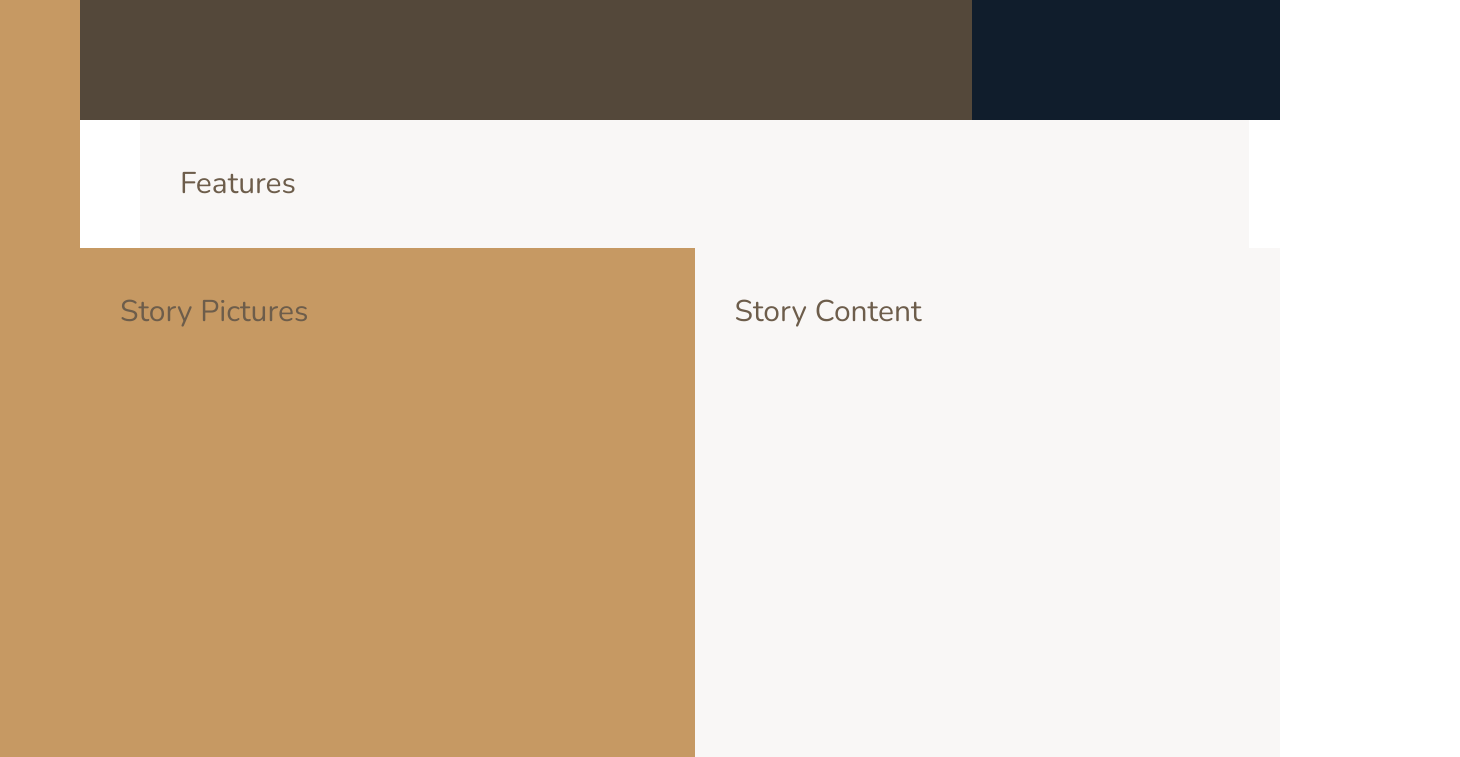
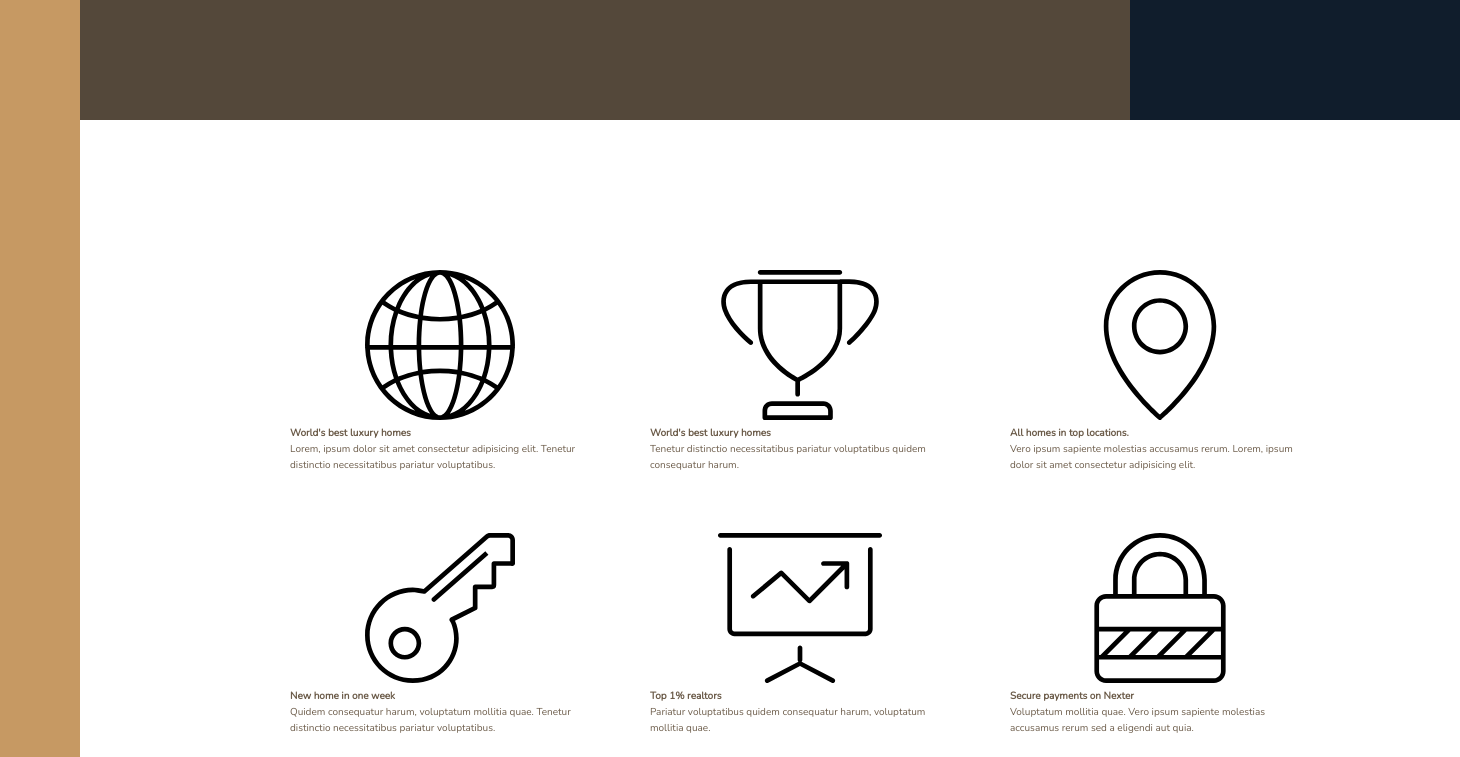
Before and after one commit to ye-james/nexterr-css-grid, a website: page index.html in a window 1280 px wide. Shown: the part 520-1277 px from the top of the page, 1460 px wide, since content can reach past the window. Drawn offline with nearby package versions, Linux system fonts and the light colour scheme.

Commit message:
Create subgrid for features section and added html markup

```diff
--- a/index.html
+++ b/index.html
@@ -26,7 +26,61 @@
         </div>
 
         <section class="features">
-            Features
+            <div class="feature">
+                <svg class="feature__icon">
+                    <use xlink:href="./img/sprite.svg#icon-global"></use>
+                </svg>
+                <h4 class="heading-4">World's best luxury homes</h4>
+                <p class="feature__text">
+                    Lorem, ipsum dolor sit amet consectetur adipisicing elit. Tenetur distinctio necessitatibus pariatur voluptatibus.
+                </p>
+            </div>
+            <div class="feature">
+                <svg class="feature__icon">
+                    <use xlink:href="./img/sprite.svg#icon-trophy"></use>
+                </svg>
+                <h4 class="heading-4">World's best luxury homes</h4>
+                <p class="feature__text">
+                    Tenetur distinctio necessitatibus pariatur voluptatibus quidem consequatur harum.
+                </p>
+            </div>
+            <div class="feature">
+                <svg class="feature__icon">
+                    <use xlink:href="./img/sprite.svg#icon-map-pin"></use>
+                </svg>
+                <h4 class="heading-4">All homes in top locations.</h4>
+                <p class="feature__text">
+                    Vero ipsum sapiente molestias accusamus rerum. Lorem, ipsum dolor sit amet consectetur adipisicing elit.
+                </p>
+            </div>
+            <div class="feature">
+                <svg class="feature__icon">
+                    <use xlink:href="./img/sprite.svg#icon-key"></use>
+                </svg>
+                <h4 class="heading-4">New home in one week</h4>
+                <p class="feature__text">
+                    Quidem consequatur harum, voluptatum mollitia quae. Tenetur distinctio necessitatibus pariatur voluptatibus.
+                </p>
+            </div>
+            <div class="feature">
+                <svg class="feature__icon">
+                    <use xlink:href="./img/sprite.svg#icon-presentation"></use>
+                </svg>
+                <h4 class="heading-4">Top 1% realtors</h4>
+                <p class="feature__text">
+                    Pariatur voluptatibus quidem consequatur harum, voluptatum mollitia quae.
+                </p>
+            </div>
+            <div class="feature">
+                <svg class="feature__icon">
+                    <use xlink:href="./img/sprite.svg#icon-lock"></use>
+                </svg>
+                <h4 class="heading-4">Secure payments on Nexter</h4>
+                <p class="feature__text">
+                    Voluptatum mollitia quae. Vero ipsum sapiente molestias accusamus rerum sed a eligendi aut quia.
+                </p>
+            </div>
+
         </section>
 
         <div class="story__pictures">
--- a/sass/_base.scss
+++ b/sass/_base.scss
@@ -38,14 +38,7 @@ body {
   display: grid;
   grid-template-rows: 80vh min-content 40vw repeat(3, min-content);
   grid-template-columns:
-    [sidebar-start] 8rem [sidebar-end full-start] minmax(
-      6rem,
-      1fr
-    ) [center-start] repeat(8, [col-start] minmax(min-content, 14rem) [col-end])
+    [sidebar-start] 8rem [sidebar-end full-start] minmax(6rem, 1fr)
+    [center-start] repeat(8, [col-start] minmax(min-content, 14rem) [col-end])
     [center-end] 1fr [full-end];
-
-  & > * {
-    padding: 40px;
-    font-size: 3rem;
-  }
 }
--- a/sass/_features.scss
+++ b/sass/_features.scss
@@ -1,4 +1,9 @@
 .features {
-  background-color: $color-grey-light-1;
   grid-column: center-start / center-end;
+
+  margin: 15rem 15rem;
+
+  display: grid;
+  grid-gap: 6rem;
+  grid-template-columns: repeat(3, 1fr);
 }
```
Also changed, not shown: css/style.css.
